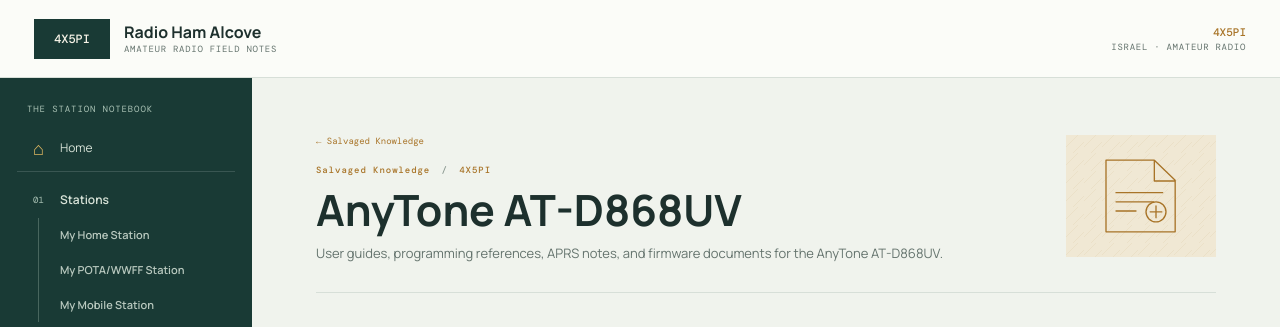
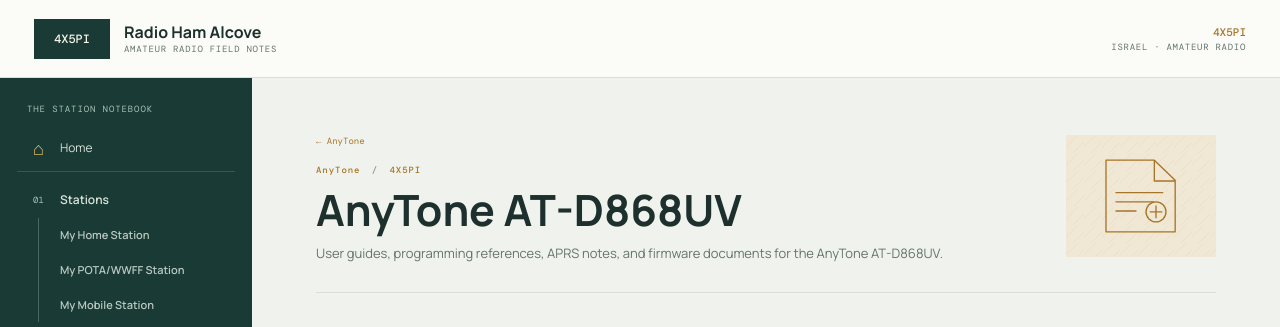
Before and after one commit to abutbul/4X5PI, a Jekyll site: the page built from salvaged-knowledge/Radios/HTs/Anytone/D868/index.md, in a window 1280 px wide. Shown: the top 327 px of the page. Built offline with Jekyll 4.4.1, drawn with Linux system fonts in a browser that asks for light colours.

Commit message:
feat: add language support to global data and improve breadcrumb logic in page layout

```diff
--- a/_layouts/page.html
+++ b/_layouts/page.html
@@ -2,7 +2,8 @@
 layout: default
 ---
 {% assign current_section = page.theme_key | default: page.parent | default: page.nav_key | default: "home" %}
-{% assign section_page = site.pages | where: "nav_key", current_section | first %}
+{% assign breadcrumb_key = page.parent | default: current_section %}
+{% assign section_page = site.pages | where: "nav_key", breadcrumb_key | first %}
 <article class="page-shell" data-section="{{ current_section }}">
   <header class="page-header">
     <div class="page-heading-copy">
--- a/salvaged-knowledge/Radios/HTs/Anytone/D868/index.md
+++ b/salvaged-knowledge/Radios/HTs/Anytone/D868/index.md
@@ -18,8 +18,7 @@ I have collected some user guides in Hebrew that were provided to me when I purc
 {% assign model_files = site.static_files | sort: "name" %}
 <div class="radio-file-list" markdown="0">
 {%- for file in model_files -%}
-  {%- assign normalized_path = file.path | replace: "\\", "/" -%}
-  {%- if normalized_path contains radio_directory -%}
+  {%- if file.path contains radio_directory -%}
     {%- assign extension = file.extname | downcase -%}
     {%- unless file.name contains ":Zone.Identifier" -%}
 <div class="radio-file">{%- if extension == ".png" or extension == ".jpg" or extension == ".jpeg" or extension == ".webp" or extension == ".gif" -%}<a class="radio-image-link" href="{{ file.url | relative_url | escape }}" download><img src="{{ file.url | relative_url | escape }}" alt="{{ file.name | escape }}" loading="lazy"></a>{%- endif -%}<div class="radio-file-copy"><h3><a href="{{ file.url | relative_url | escape }}" download>{{ file.name | escape }}</a></h3><p>{{ extension | remove_first: "." | upcase }} · Original file</p>{%- if extension == ".pdf" -%}{%- assign conversions = site.pages | where: "source_pdf_name", file.name -%}{%- for conversion in conversions -%}<a class="conversion-link" href="{{ conversion.url | relative_url }}">Read converted text <span aria-hidden="true">↗</span></a>{%- endfor -%}{%- if conversions.size == 0 -%}<p class="conversion-unavailable">Text conversion unavailable; original PDF is linked above.</p>{%- endif -%}{%- endif -%}</div></div>
```
Also changed, not shown: .eleventy.js.
